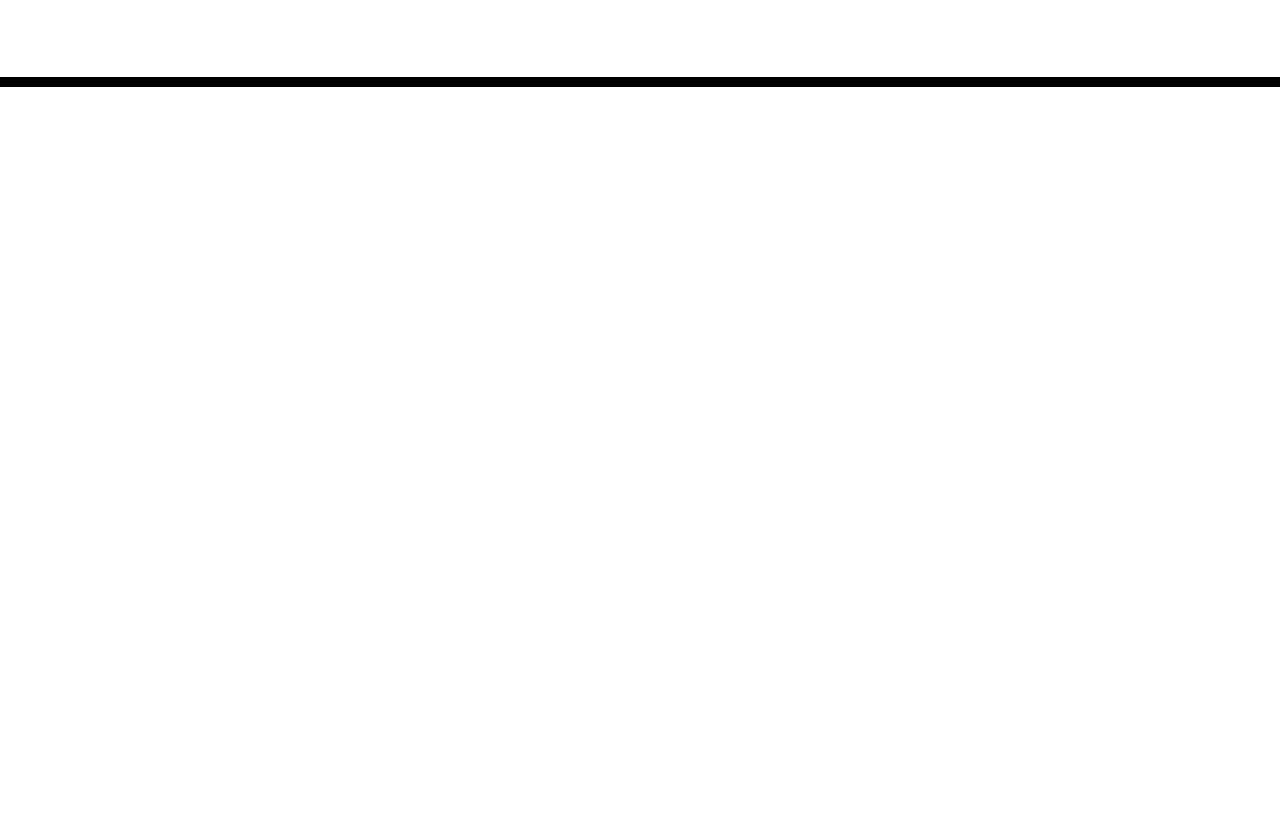
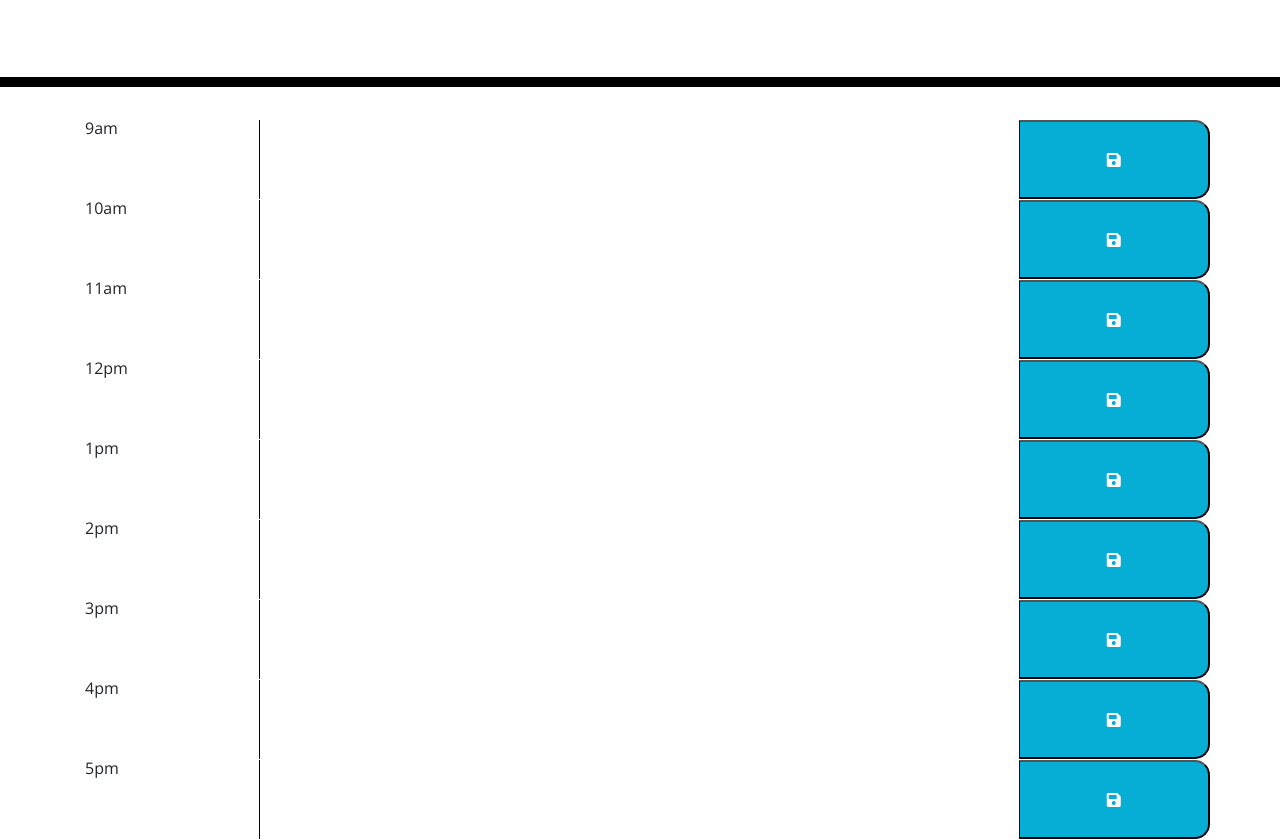
Before and after one commit to munnos/9-to-5-Day-Organiser, a plain HTML site: page index.html in a window 1280 px wide. Shown: the part 181-1020 px from the top of the page. Before the commit the page ends 800 px from the top, so only its background shows below. Drawn offline with nearby package versions, Linux system fonts and the light colour scheme; files that its build step writes are made by us from their sources.

Commit message:
timeblocks built

```diff
--- a/index.html
+++ b/index.html
@@ -18,7 +18,7 @@
       href="https://fonts.googleapis.com/css?family=Open+Sans&display=swap"
       rel="stylesheet"
     />
-    <link rel="stylesheet" href="style.css" />
+    <link rel="stylesheet" href="./assets/style.css" />
     <title>Work Day Scheduler</title>
   </head>
 
@@ -30,9 +30,63 @@
     </header>
     <div class="container">
       <!-- Timeblocks go here -->
-    </div>
+      <div class="row" id="9" data-time="9">
+        <div class="col">9am</div>
+        <textarea class="col-8"> </textarea>
+        <button class="col saveBtn fa fa-save" id="9"><i></i></button>
+      </div>
+
+      <div class="row" id="10" data-time="10">
+        <div class="col">10am</div>
+        <textarea class="col-8"> </textarea>
+        <button class="col saveBtn fa fa-save" id="10"><i></i></button>
+      </div>
+
+      <div class="row" id="11" data-time="11">
+        <div class="col">11am</div>
+        <textarea class="col-8"> </textarea>
+        <button class="col saveBtn fa fa-save" id="11"><i></i></button>
+      </div>
+
+      <div class="row" id="12" data-time="12">
+        <div class="col">12pm</div>
+        <textarea class="col-8"> </textarea>
+        <button class="col saveBtn fa fa-save" id="12"><i></i></button>
+      </div>
+
+      <div class="row" id="13" data-time="13">
+        <div class="col">1pm</div>
+        <textarea class="col-8"> </textarea>
+        <button class="col saveBtn fa fa-save" id="13"><i></i></button>
+      </div>
+
+      <div class="row" id="14" data-time="14">
+        <div class="col">2pm</div>
+        <textarea class="col-8"> </textarea>
+        <button class="col saveBtn fa fa-save" id="14"><i></i></button>
+      </div>
+
+      <div class="row" id="15" data-time="15">
+        <div class="col">3pm</div>
+        <textarea class="col-8"> </textarea>
+        <button class="col saveBtn fa fa-save" id="15"><i></i></button>
+      </div>
+
+      <div class="row" id="16" data-time="16">
+        <div class="col">4pm</div>
+        <textarea class="col-8"> </textarea>
+        <button class="col saveBtn fa fa-save" id="16"><i></i></button>
+      </div>
+
+      <div class="row" id="17" data-time="17">
+        <div class="col">5pm</div>
+        <textarea class="col-8"> </textarea>
+        <button class="col saveBtn fa fa-save" id="17"><i></i></button>
+      </div>
+
 
     <script src="https://code.jquery.com/jquery-3.4.1.min.js"></script>
     <script src="https://cdnjs.cloudflare.com/ajax/libs/moment.js/2.24.0/moment.min.js"></script>
+    <script src="./assets/script.js"></script>
   </body>
 </html>
```
Also changed, not shown: assets/script.js (added).
